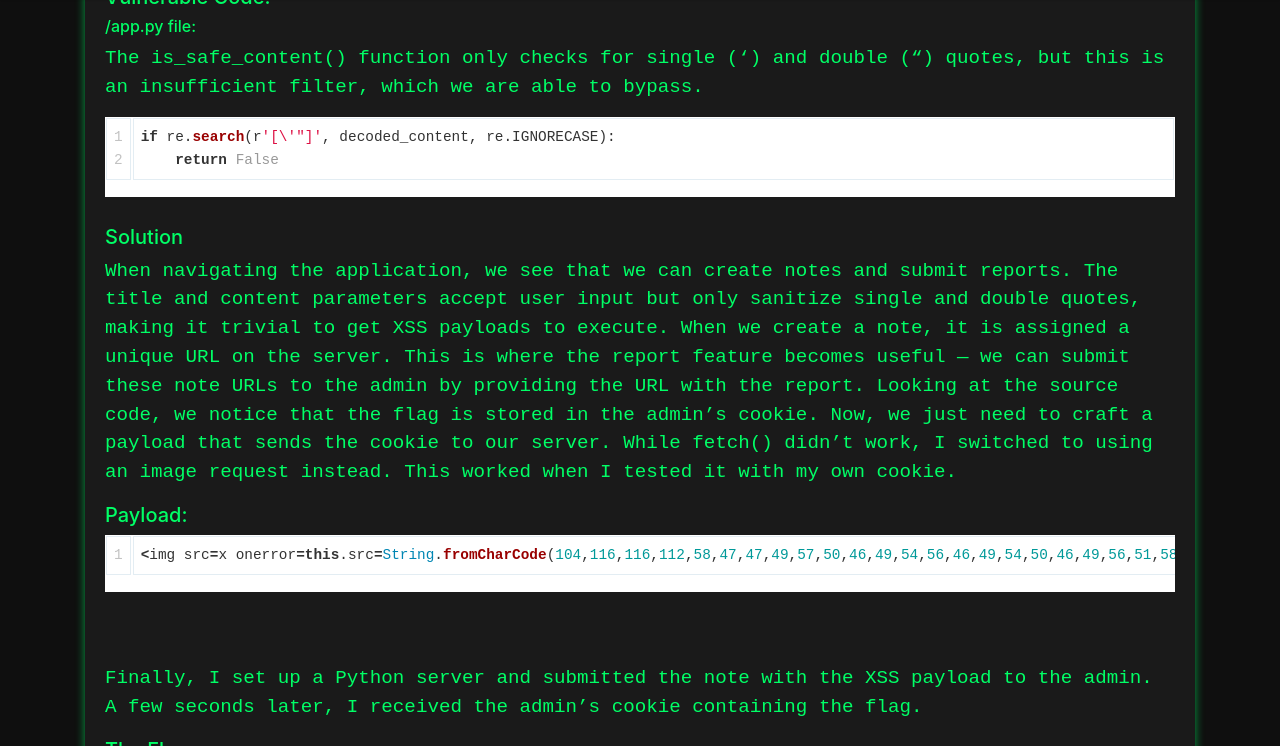
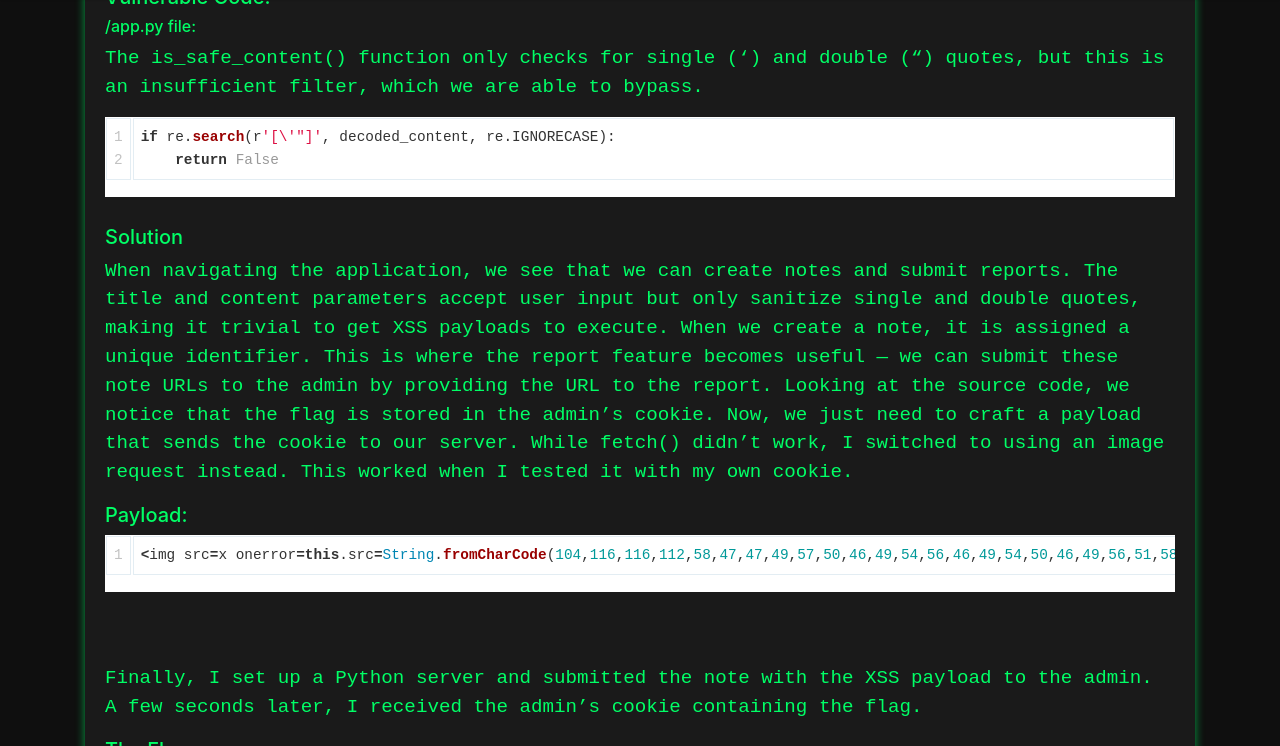
Before and after one commit to Turbul3nce/Turbul3nce.github.io, a Jekyll site: the page built from _pages/writeups/web/notesy.md, in a window 1280 px wide and 900 px high, scrolled down 1541 px, cut to the strip 0-746 px from the top of the window. Built offline with Jekyll 4.4.1, drawn with Linux system fonts in a browser that asks for light colours; nearby versions of some CDN libraries.

Commit message:
Update notesy.md

````diff
--- a/_pages/writeups/web/notesy.md
+++ b/_pages/writeups/web/notesy.md
@@ -25,7 +25,7 @@ if re.search(r'[\'"]', decoded_content, re.IGNORECASE):
 ```
 
 ##### Solution
-When navigating the application, we see that we can create notes and submit reports. The title and content parameters accept user input but only sanitize single and double quotes, making it trivial to get XSS payloads to execute. When we create a note, it is assigned a unique URL on the server. This is where the report feature becomes useful — we can submit these note URLs to the admin by providing the URL with the report. Looking at the source code, we notice that the flag is stored in the admin's cookie. Now, we just need to craft a payload that sends the cookie to our server. While fetch() didn't work, I switched to using an image request instead. This worked when I tested it with my own cookie.
+When navigating the application, we see that we can create notes and submit reports. The title and content parameters accept user input but only sanitize single and double quotes, making it trivial to get XSS payloads to execute. When we create a note, it is assigned a unique identifier. This is where the report feature becomes useful — we can submit these note URLs to the admin by providing the URL to the report. Looking at the source code, we notice that the flag is stored in the admin's cookie. Now, we just need to craft a payload that sends the cookie to our server. While fetch() didn't work, I switched to using an image request instead. This worked when I tested it with my own cookie.
 <br>
 
 ##### Payload:
````
